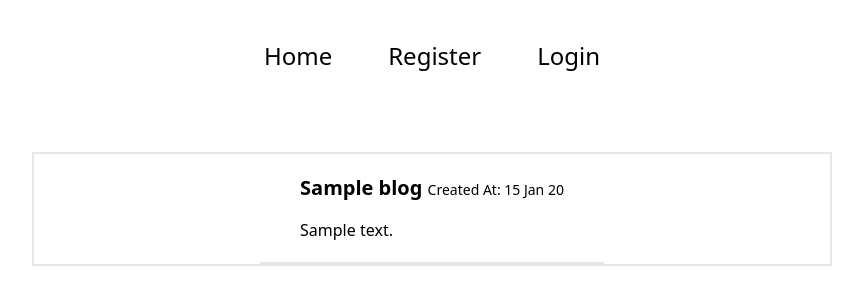
After one commit to Rouch3362/ai-blog-generator, a Django app: template blog_generator/templates/blogs.html in a window 1280 px wide. The commit adds this page. Shown: the top 305 px of the page, without its empty margins (208-1071 px from the left). Run offline with Django 3.2, Linux system fonts and the light colour scheme; the template is opened without the code that fills it: most values are stand-ins (such as "Sample title", 1, 10 or a date in 2020); some libraries are stand-ins or nearby versions.

Commit message:
created logic for showing user's blogs

```diff
--- /dev/null
+++ b/blog_generator/templates/blogs.html
@@ -0,0 +1,14 @@
+{% include 'main.html' %}
+
+{% block content %}
+<section class="border-2 w-[800px] m-auto mt-20 flex flex-col justify-center items-center">
+{% for blog in blogs %}
+
+<div class="border-b-2 px-10 py-5">
+    <h1 class="text-xl font-semibold">{{ blog.title|truncatechars:50 }} <span class="text-sm font-medium">Created At: {{ blog.createdAt|date:"d M y" }}</span></h1>
+    <p class="mt-4">{{ blog.body|truncatechars:255 }}</p>
+</div>
+
+{% endfor %}
+</section>
+{% endblock content %}
--- a/blog_generator/templates/main.html
+++ b/blog_generator/templates/main.html
@@ -76,7 +76,7 @@
     <header class="flex justify-center items-center m-auto mt-10 gap-14">
         <a href="{% url 'home' %}" class="text-2xl">Home</a>
         {% if user.is_authenticated %}
-            <a href="" class="text-2xl">Blogs</a>
+            <a href="{% url 'blogs' %}" class="text-2xl">Blogs</a>
             <form action="{% url 'logout' %}" method="post" class="text-2xl">
                 {% csrf_token %}
                 <button type="submit">Logout</button>
--- a/blog_generator/urls.py
+++ b/blog_generator/urls.py
@@ -2,5 +2,6 @@ from django.urls import path
 from . import views
 
 urlpatterns = [
-    path("" , views.home , name="home")
+    path("" , views.home , name="home"),
+    path("blogs/" , views.Blogs.as_view() , name="blogs")
 ]
```
Also changed, not shown: blog_generator/views.py (+11 -0 lines).
